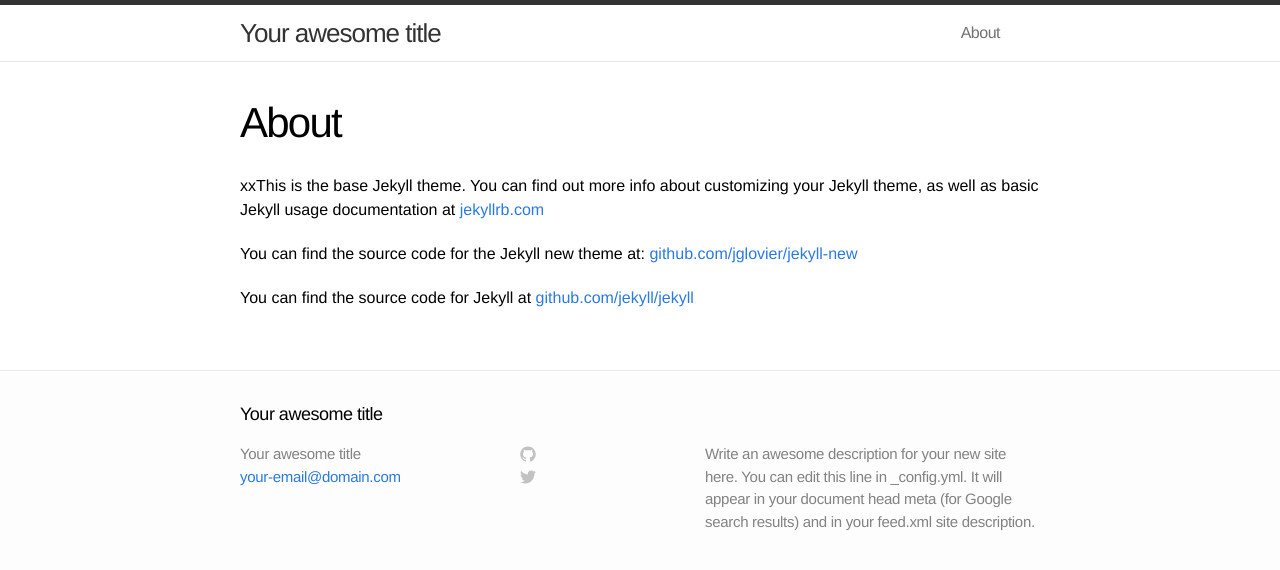
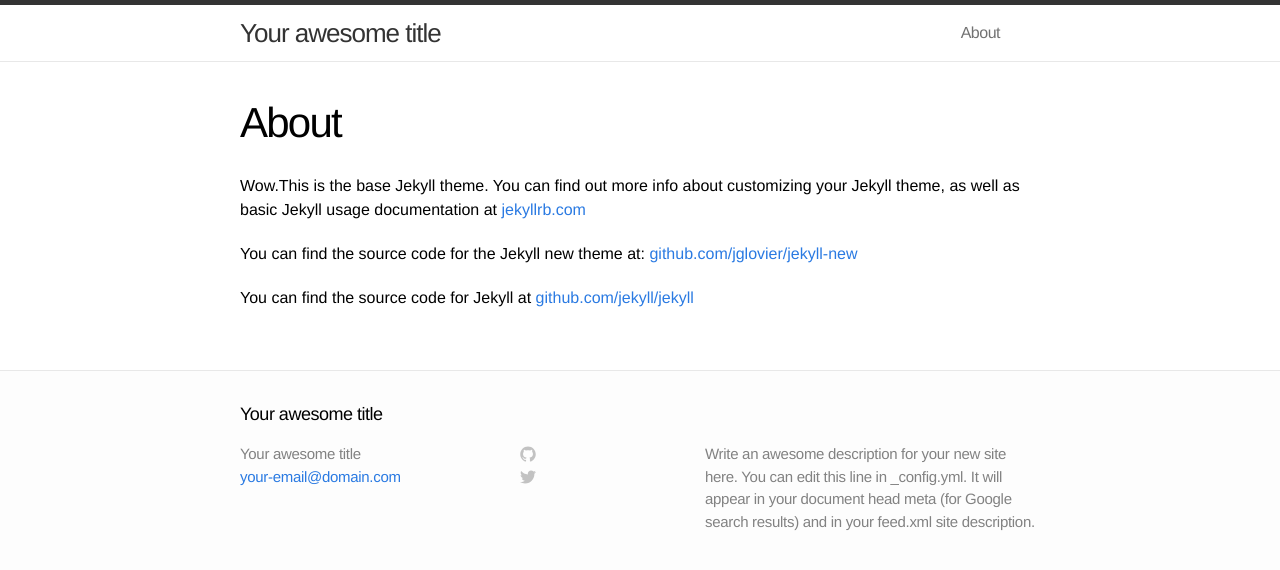
Before and after one commit to vi4m/vi4m.github.io, a Jekyll site: the page built from about.md, in a window 1280 px wide. Shown: the top 570 px of the page. Built offline with Jekyll 4.4.1, drawn with Linux system fonts in a browser that asks for light colours.

Commit message:
Update about.md

```diff
--- a/about.md
+++ b/about.md
@@ -4,7 +4,7 @@
 permalink: /about/
 ---
 
-xxThis is the base Jekyll theme. You can find out more info about customizing your Jekyll theme, as well as basic Jekyll usage documentation at [jekyllrb.com](http://jekyllrb.com/)
+Wow.This is the base Jekyll theme. You can find out more info about customizing your Jekyll theme, as well as basic Jekyll usage documentation at [jekyllrb.com](http://jekyllrb.com/)
 
 You can find the source code for the Jekyll new theme at: [github.com/jglovier/jekyll-new](https://github.com/jglovier/jekyll-new)
 
```
